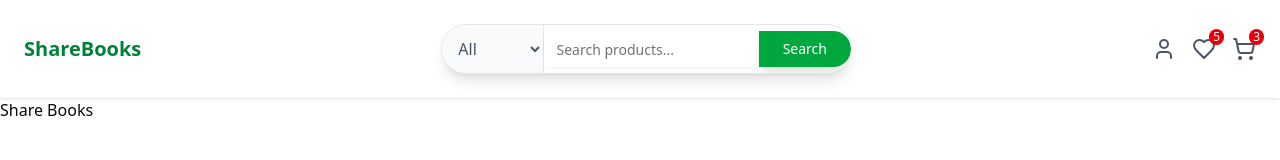
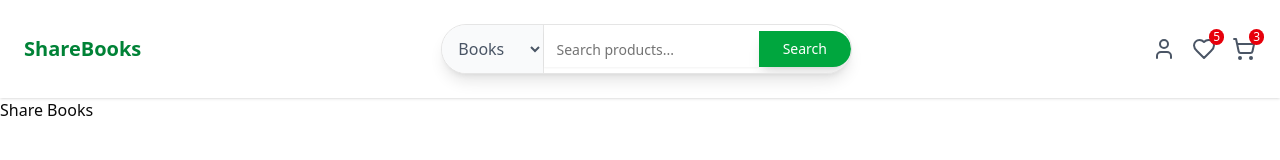
Before and after one commit to StoyanStoyanov1/DHS-Team, a Next.js app: page / in a window 1280 px wide. Shown: the top 160 px of the page. Built offline with nearby package versions, Linux system fonts and the light colour scheme.

Commit message:
search component

```diff
--- a/src/components/searchBar/SearchBar.tsx
+++ b/src/components/searchBar/SearchBar.tsx
@@ -5,7 +5,8 @@ export default function SearchBar() {
   return (
     <div className="flex items-center w-full sm:w-1/3 border rounded-full overflow-hidden shadow-lg bg-white">
       <select className="w-1/4 p-3 bg-gray-50 border-r text-gray-600 rounded-l-full focus:outline-none focus:ring-2 focus:ring-gray-200">
-        <option>All</option>
+        <option>Books</option>
+        <option>Authors</option>
       </select>
       <Input
         placeholder="Search products..."
```
